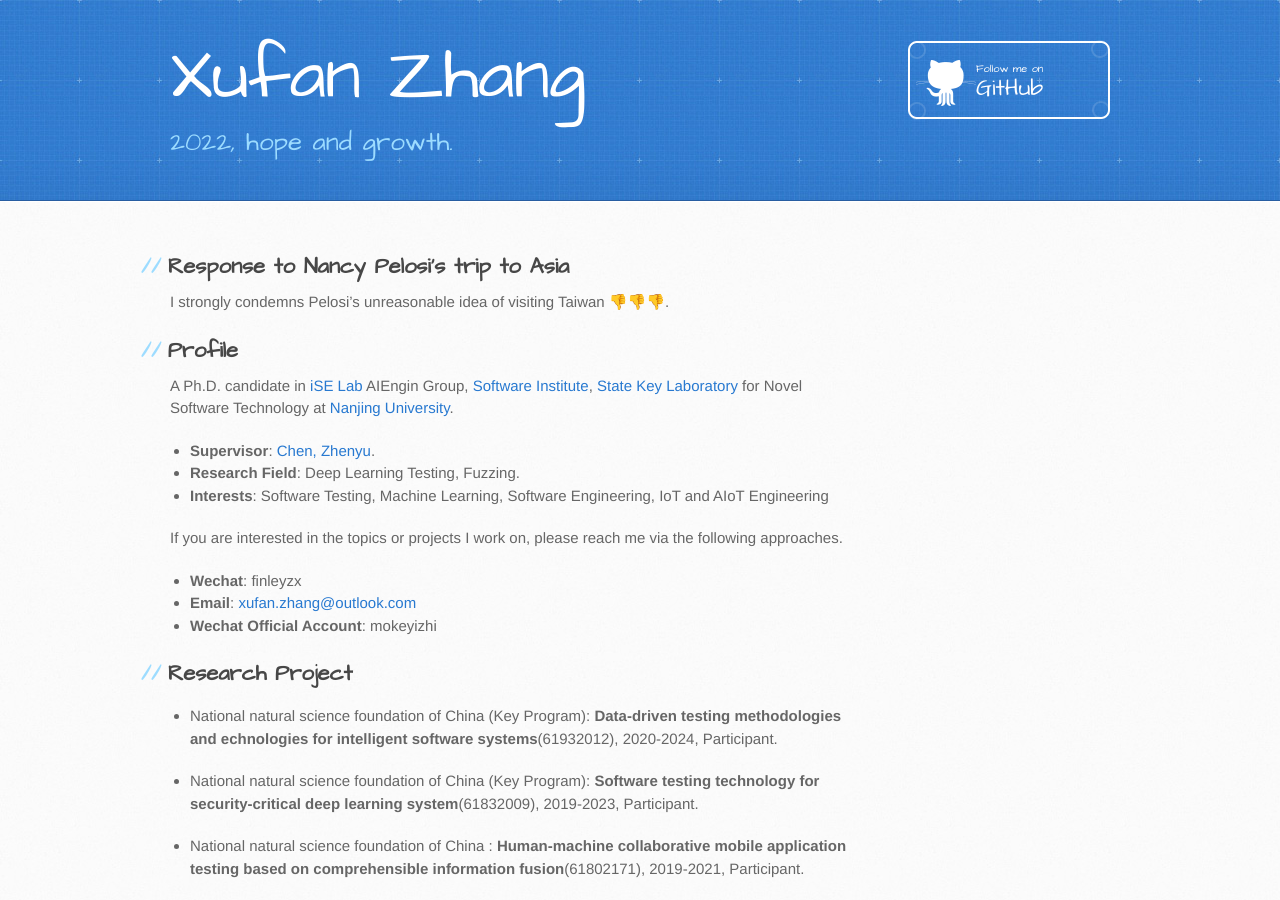
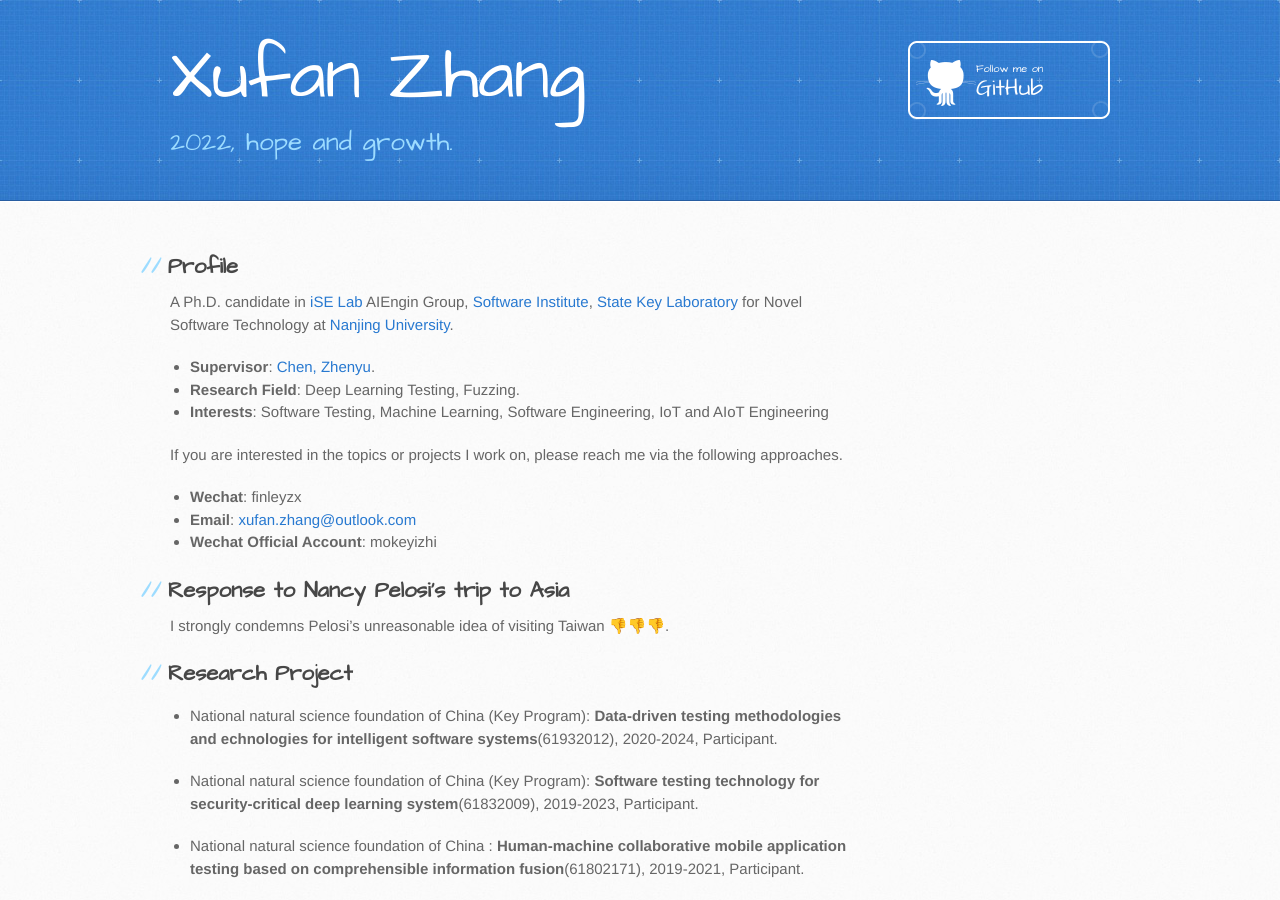
Before and after one commit to sunshinezxf/sunshinezxf.github.io, a Jekyll site: the page built from index.md, in a window 1280 px wide and 900 px high. Built offline with Jekyll 4.4.1, drawn with Linux system fonts in a browser that asks for light colours; our own code applies the rules of GitHub Pages for plain Markdown files; part of the change alters nothing that is shown.

Commit message:
修改public opinion的位置

```diff
--- a/index.md
+++ b/index.md
@@ -1,7 +1,3 @@
-## Response to Nancy Pelosi's trip to Asia
-
-I strongly condemns Pelosi's unreasonable idea of visiting Taiwan 👎👎👎.
-
 ## Profile
 
 A Ph.D. candidate in [iSE Lab](http://www.iselab.cn) AIEngin Group, [Software Institute](https://software.nju.edu.cn), [State Key Laboratory](https://keysoftlab.nju.edu.cn) for Novel Software Technology at [Nanjing University](https://www.nju.edu.cn).
@@ -14,6 +10,10 @@ If you are interested in the topics or projects I work on, please reach me via t
 - **Wechat**: finleyzx
 - **Email**: [xufan.zhang@outlook.com](mailto:xufan.zhang@outlook.com)
 - **Wechat Official Account**: mokeyizhi
+
+## Response to Nancy Pelosi's trip to Asia
+
+I strongly condemns Pelosi's unreasonable idea of visiting Taiwan 👎👎👎.
 
 ## Research Project
 
```
